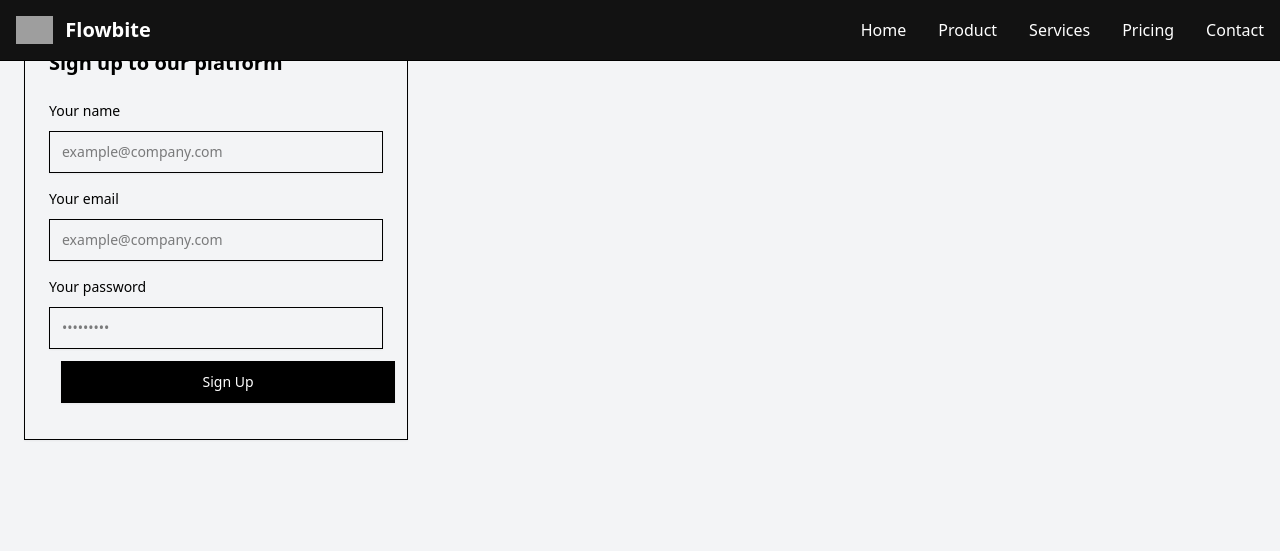
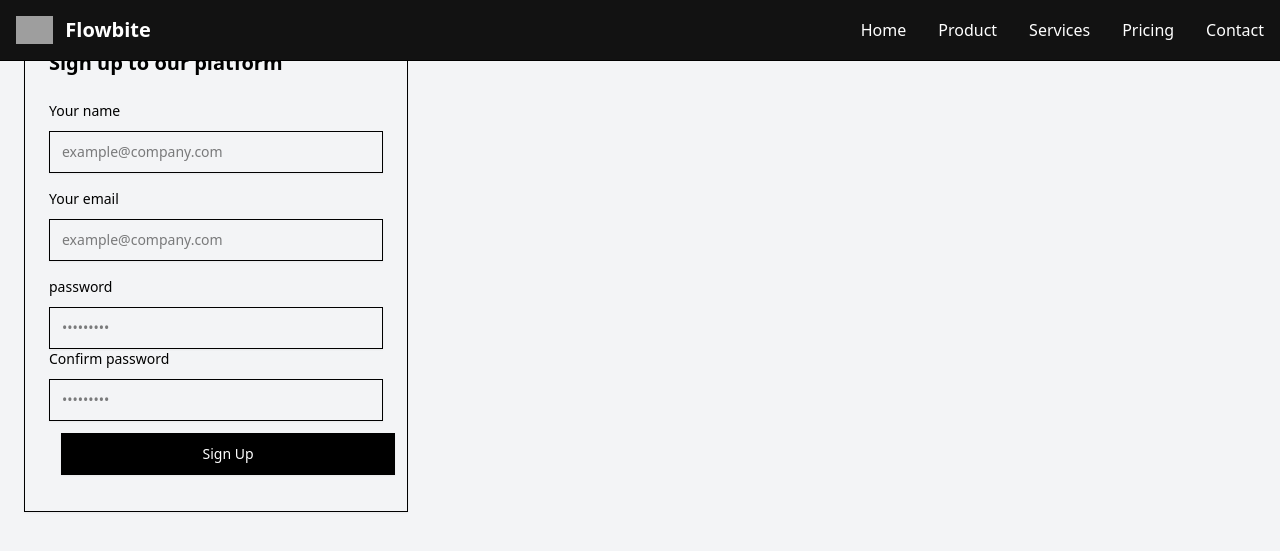
Before and after one commit to DipuSarker/Backend-Development-With-innovativeskillsbd-, a Django app: page /signup/ in a window 1280 px wide. Shown: the top 551 px of the page. Run offline with Django 5.2, Linux system fonts and the light colour scheme; some libraries are stand-ins or nearby versions; grey boxes are pictures that could not be loaded.

Commit message:
Signup complete

```diff
--- a/e_commerce/auth.py
+++ b/e_commerce/auth.py
@@ -1,7 +1,19 @@
 from django.shortcuts import render, redirect
 from django.views import View
 from django.contrib.auth import authenticate, login, logout
+from user.models import User
+from django.contrib import messages
 
 def signup(request):
+    if request.method == "POST":
+        data = request.POST
+        name = data.get('name', '')
+        email = data.get('email', '')
+        password = data.get('password', '')
+        confirm_password = data.get('confirm_password', '')
 
+        if password != confirm_password:
+            messages.success(request, 'Password and confirm password not match .')
+            return render(request, 'pages/register.html')
+        User.objects.create(full_name=name, email=email, password=confirm_password)
     return render(request, 'pages/register.html')
--- a/templates/pages/register.html
+++ b/templates/pages/register.html
@@ -3,26 +3,58 @@
 {% block main_block %}
 
 <div class="w-full max-w-sm bg-neutral-primary-soft p-6 border border-default rounded-base shadow-xs">
+
+    {% comment %} {% if messages %}
+    <ul class="messages">
+        {% for message in messages %}
+        <li{% if message.tags %} class="{{ message.tags }}" {% endif %}>{{ message }}</li>
+            {% endfor %}
+    </ul>
+    {% endif %} {% endcomment %}
+
     <form method="POST">
         {% csrf_token %}
 
         <h5 class="text-xl font-semibold text-heading mb-6">Sign up to our platform</h5>
-         <div class="mb-4">
+        <div class="mb-4">
             <label for="name" class="block mb-2.5 text-sm font-medium text-heading">Your name</label>
-            <input type="text" id="name" name="name" class="bg-neutral-secondary-medium border border-default-medium text-heading text-sm rounded-base focus:ring-brand focus:border-brand block w-full px-3 py-2.5 shadow-xs placeholder:text-body" placeholder="example@company.com" required />
+            <input type="text" id="name" name="name"
+                class="bg-neutral-secondary-medium border border-default-medium text-heading text-sm rounded-base focus:ring-brand focus:border-brand block w-full px-3 py-2.5 shadow-xs placeholder:text-body"
+                placeholder="example@company.com" required />
         </div>
         <div class="mb-4">
             <label for="email" class="block mb-2.5 text-sm font-medium text-heading">Your email</label>
-            <input type="email" id="email" name="email" class="bg-neutral-secondary-medium border border-default-medium text-heading text-sm rounded-base focus:ring-brand focus:border-brand block w-full px-3 py-2.5 shadow-xs placeholder:text-body" placeholder="example@company.com" required />
+            <input type="email" id="email" name="email"
+                class="bg-neutral-secondary-medium border border-default-medium text-heading text-sm rounded-base focus:ring-brand focus:border-brand block w-full px-3 py-2.5 shadow-xs placeholder:text-body"
+                placeholder="example@company.com" required />
         </div>
         <div>
-            <label for="password" class="block mb-2.5 text-sm font-medium text-heading">Your password</label>
-            <input type="password" id="password" name="password" class="bg-neutral-secondary-medium border border-default-medium text-heading text-sm rounded-base focus:ring-brand focus:border-brand block w-full px-3 py-2.5 shadow-xs placeholder:text-body" placeholder="•••••••••" required />
+            <label for="password" class="block mb-2.5 text-sm font-medium text-heading"> password</label>
+            <input type="password" id="password" name="password"
+                class="bg-neutral-secondary-medium border border-default-medium text-heading text-sm rounded-base focus:ring-brand focus:border-brand block w-full px-3 py-2.5 shadow-xs placeholder:text-body"
+                placeholder="•••••••••" required />
         </div>
 
-        <button type="submit" class="text-white bg-black box-border border border-transparent hover:bg-brand-strong focus:ring-4 focus:ring-brand-medium shadow-xs font-medium leading-5 rounded-base text-sm px-4 py-2.5 focus:outline-none w-full m-3">Sign Up</button>
+        <div>
+            <label for="password" class="block mb-2.5 text-sm font-medium text-heading">Confirm password</label>
+            <input type="password" id="password" name="confirm_password"
+                class="bg-neutral-secondary-medium border border-default-medium text-heading text-sm rounded-base focus:ring-brand focus:border-brand block w-full px-3 py-2.5 shadow-xs placeholder:text-body"
+                placeholder="•••••••••" required />
+        </div>
+
+        <button type="submit"
+            class="text-white bg-black box-border border border-transparent hover:bg-brand-strong focus:ring-4 focus:ring-brand-medium shadow-xs font-medium leading-5 rounded-base text-sm px-4 py-2.5 focus:outline-none w-full m-3">Sign
+            Up</button>
 
     </form>
+     {% if messages %}
+    <ul class="messages">
+        {% for message in messages %}
+        <li{% if message.tags %} class="{{ message.tags }}" {% endif %}>{{ message }}</li>
+            {% endfor %}
+    </ul>
+    {% endif %}
+
 </div>
 
 {% endblock main_block %}
```
